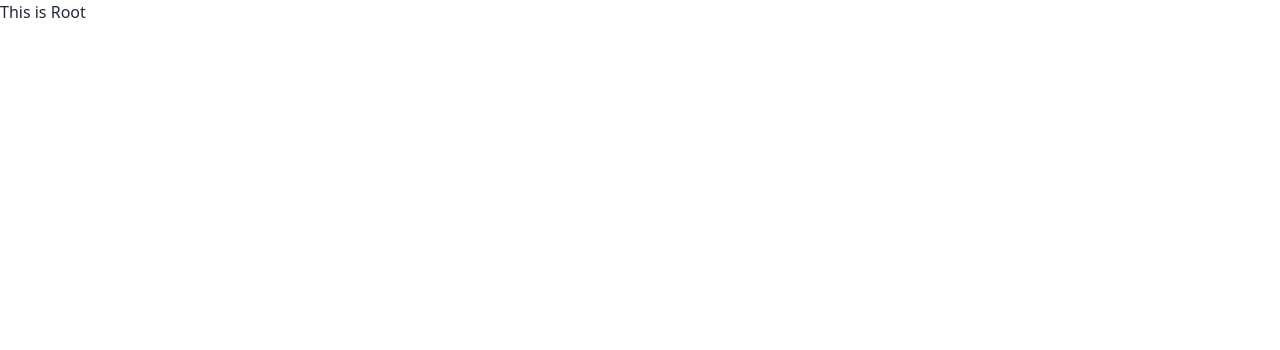
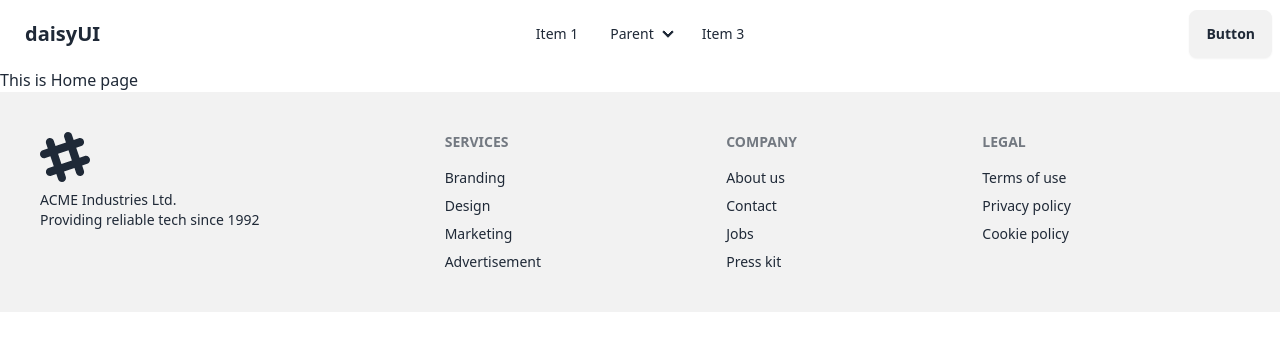
Before and after one commit to pronoy656/Academic-Project, a React (Vite) app: page / in a window 1280 px wide. Shown: the top 350 px of the page. Built offline with nearby package versions, Linux system fonts and the light colour scheme.

Commit message:
router and navbar,footer setup done

```diff
--- /dev/null
+++ b/src/Component/Footer/Footer.jsx
@@ -0,0 +1,50 @@
+import React from "react";
+
+const Footer = () => {
+  return (
+    <div>
+      <footer className="footer bg-base-200 text-base-content p-10">
+        <aside>
+          <svg
+            width="50"
+            height="50"
+            viewBox="0 0 24 24"
+            xmlns="http://www.w3.org/2000/svg"
+            fillRule="evenodd"
+            clipRule="evenodd"
+            className="fill-current"
+          >
+            <path d="M22.672 15.226l-2.432.811.841 2.515c.33 1.019-.209 2.127-1.23 2.456-1.15.325-2.148-.321-2.463-1.226l-.84-2.518-5.013 1.677.84 2.517c.391 1.203-.434 2.542-1.831 2.542-.88 0-1.601-.564-1.86-1.314l-.842-2.516-2.431.809c-1.135.328-2.145-.317-2.463-1.229-.329-1.018.211-2.127 1.231-2.456l2.432-.809-1.621-4.823-2.432.808c-1.355.384-2.558-.59-2.558-1.839 0-.817.509-1.582 1.327-1.846l2.433-.809-.842-2.515c-.33-1.02.211-2.129 1.232-2.458 1.02-.329 2.13.209 2.461 1.229l.842 2.515 5.011-1.677-.839-2.517c-.403-1.238.484-2.553 1.843-2.553.819 0 1.585.509 1.85 1.326l.841 2.517 2.431-.81c1.02-.33 2.131.211 2.461 1.229.332 1.018-.21 2.126-1.23 2.456l-2.433.809 1.622 4.823 2.433-.809c1.242-.401 2.557.484 2.557 1.838 0 .819-.51 1.583-1.328 1.847m-8.992-6.428l-5.01 1.675 1.619 4.828 5.011-1.674-1.62-4.829z"></path>
+          </svg>
+          <p>
+            ACME Industries Ltd.
+            <br />
+            Providing reliable tech since 1992
+          </p>
+        </aside>
+        <nav>
+          <h6 className="footer-title">Services</h6>
+          <a className="link link-hover">Branding</a>
+          <a className="link link-hover">Design</a>
+          <a className="link link-hover">Marketing</a>
+          <a className="link link-hover">Advertisement</a>
+        </nav>
+        <nav>
+          <h6 className="footer-title">Company</h6>
+          <a className="link link-hover">About us</a>
+          <a className="link link-hover">Contact</a>
+          <a className="link link-hover">Jobs</a>
+          <a className="link link-hover">Press kit</a>
+        </nav>
+        <nav>
+          <h6 className="footer-title">Legal</h6>
+          <a className="link link-hover">Terms of use</a>
+          <a className="link link-hover">Privacy policy</a>
+          <a className="link link-hover">Cookie policy</a>
+        </nav>
+      </footer>
+    </div>
+  );
+};
+
+export default Footer;
--- /dev/null
+++ b/src/Component/Home/Home.jsx
@@ -0,0 +1,11 @@
+import React from "react";
+
+const Home = () => {
+  return (
+    <div>
+      <h1>This is Home page</h1>
+    </div>
+  );
+};
+
+export default Home;
--- /dev/null
+++ b/src/Component/Navbar/Navbar.jsx
@@ -0,0 +1,81 @@
+import React from "react";
+
+const Navbar = () => {
+  return (
+    <div>
+      <div className="navbar bg-base-100">
+        <div className="navbar-start">
+          <div className="dropdown">
+            <div tabIndex={0} role="button" className="btn btn-ghost lg:hidden">
+              <svg
+                xmlns="http://www.w3.org/2000/svg"
+                className="h-5 w-5"
+                fill="none"
+                viewBox="0 0 24 24"
+                stroke="currentColor"
+              >
+                <path
+                  strokeLinecap="round"
+                  strokeLinejoin="round"
+                  strokeWidth="2"
+                  d="M4 6h16M4 12h8m-8 6h16"
+                />
+              </svg>
+            </div>
+            <ul
+              tabIndex={0}
+              className="menu menu-sm dropdown-content bg-base-100 rounded-box z-[1] mt-3 w-52 p-2 shadow"
+            >
+              <li>
+                <a>Item 1</a>
+              </li>
+              <li>
+                <a>Parent</a>
+                <ul className="p-2">
+                  <li>
+                    <a>Submenu 1</a>
+                  </li>
+                  <li>
+                    <a>Submenu 2</a>
+                  </li>
+                </ul>
+              </li>
+              <li>
+                <a>Item 3</a>
+              </li>
+            </ul>
+          </div>
+          <a className="btn btn-ghost text-xl">daisyUI</a>
+        </div>
+        <div className="navbar-center hidden lg:flex">
+          <ul className="menu menu-horizontal px-1">
+            <li>
+              <a>Item 1</a>
+            </li>
+            <li>
+              <details>
+                <summary>Parent</summary>
+                <ul className="p-2">
+                  <li>
+                    <a>Submenu 1</a>
+                  </li>
+                  <li>
+                    <a>Submenu 2</a>
+                  </li>
+                </ul>
+              </details>
+            </li>
+            <li>
+              <a>Item 3</a>
+            </li>
+          </ul>
+        </div>
+        <div className="navbar-end">
+          <a className="btn">Button</a>
+        </div>
+      </div>
+    </div>
+  );
+};
+
+export default Navbar;
--- a/src/Component/Root/Root.jsx
+++ b/src/Component/Root/Root.jsx
@@ -1,9 +1,14 @@
 import React from "react";
+import { Outlet } from "react-router-dom";
+import Navbar from "../Navbar/Navbar";
+import Footer from "../Footer/Footer";
 
 const Root = () => {
   return (
     <div>
-      <h1>This is Root</h1>
+      <Navbar></Navbar>
+      <Outlet></Outlet>
+      <Footer></Footer>
     </div>
   );
 };
```
Also changed, not shown: src/main.jsx (+7 -1 lines).
